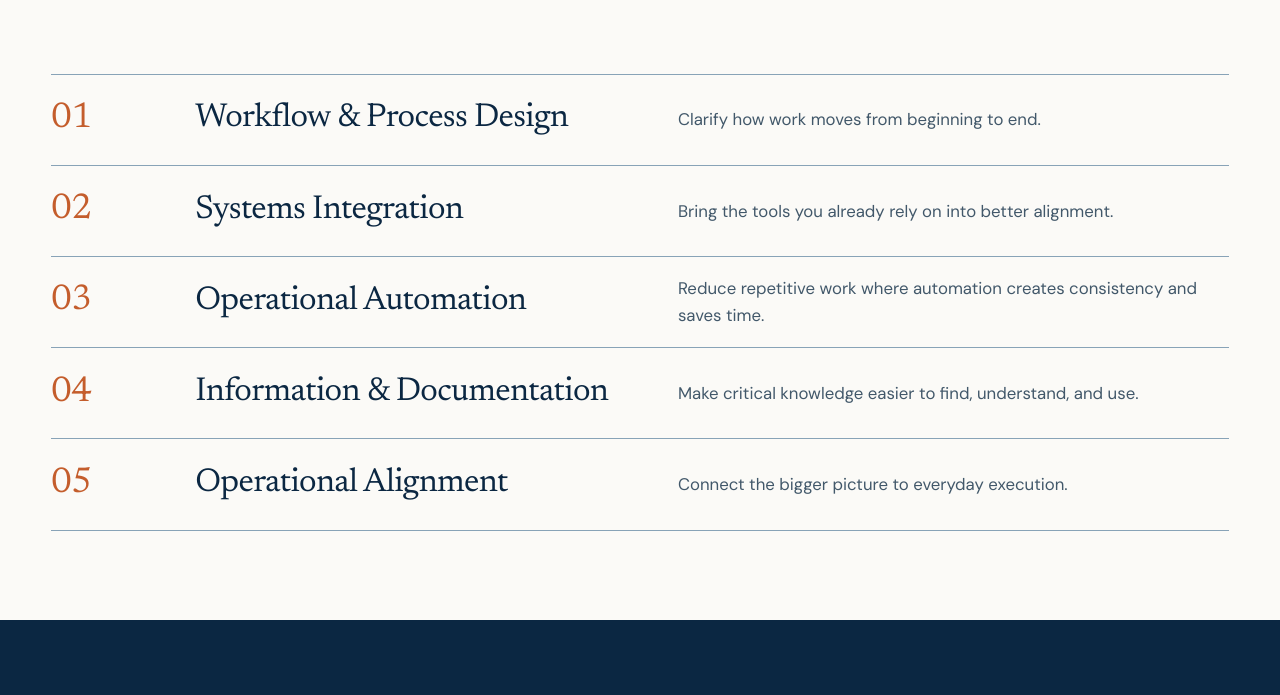
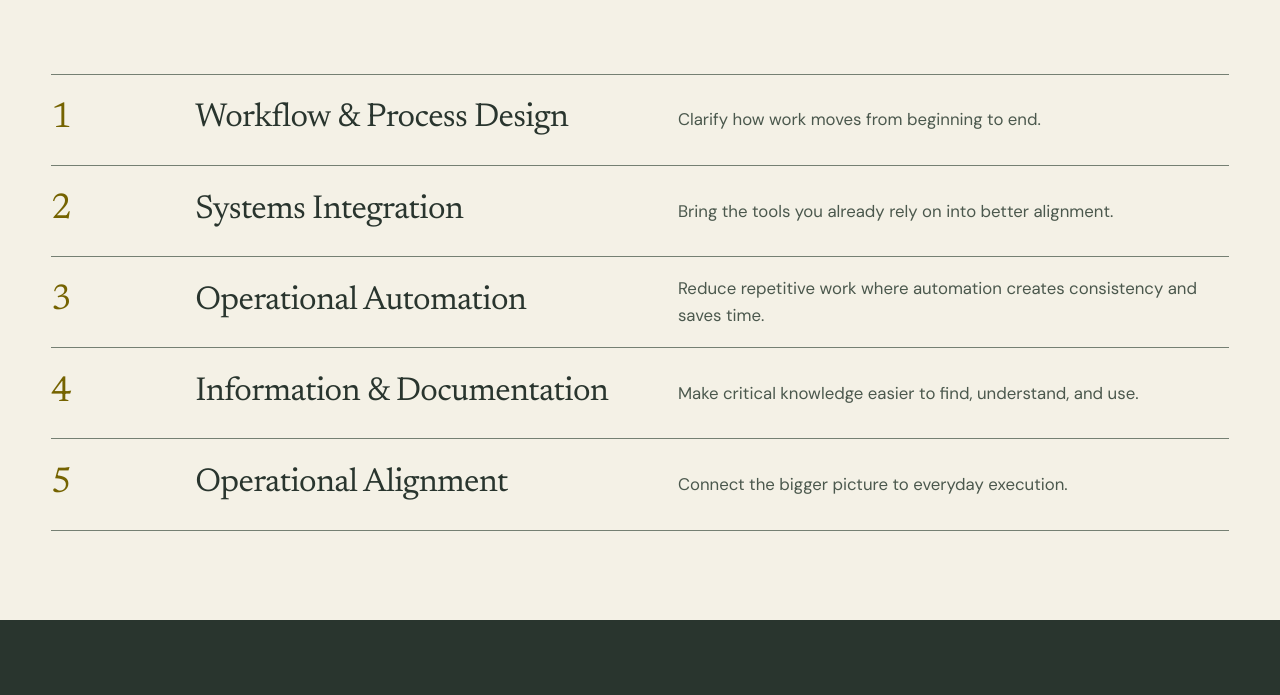
Before and after one commit to CMR2334/ethir-systems, a plain HTML site: page index.html in a window 1280 px wide. Shown: the part 3121-3816 px from the top of the page. Drawn offline with Linux system fonts and the light colour scheme.

Commit message:
Promote mixed-green theme to production

```diff
--- a/index.html
+++ b/index.html
@@ -24,6 +24,7 @@
       rel="stylesheet"
     />
     <link rel="stylesheet" href="/styles.css" />
+    <link rel="stylesheet" href="/theme-fellowship-mix.css" />
     <script src="/script.js" defer></script>
     <title>Ethir Systems — Systems That Make Work Flow.</title>
   </head>
@@ -155,27 +156,27 @@
         <h2 id="services-title">Practical systems,<br />built around real work.</h2>
         <ol class="service-list">
           <li>
-            <span class="service-number">01</span>
+            <span class="service-number">1</span>
             <h3>Workflow &amp; Process Design</h3>
             <p>Clarify how work moves from beginning to end.</p>
           </li>
           <li>
-            <span class="service-number">02</span>
+            <span class="service-number">2</span>
             <h3>Systems Integration</h3>
             <p>Bring the tools you already rely on into better alignment.</p>
           </li>
           <li>
-            <span class="service-number">03</span>
+            <span class="service-number">3</span>
             <h3>Operational Automation</h3>
             <p>Reduce repetitive work where automation creates consistency and saves time.</p>
           </li>
           <li>
-            <span class="service-number">04</span>
+            <span class="service-number">4</span>
             <h3>Information &amp; Documentation</h3>
             <p>Make critical knowledge easier to find, understand, and use.</p>
           </li>
           <li>
-            <span class="service-number">05</span>
+            <span class="service-number">5</span>
             <h3>Operational Alignment</h3>
             <p>Connect the bigger picture to everyday execution.</p>
           </li>
--- a/theme-fellowship-mix.css
+++ b/theme-fellowship-mix.css
@@ -17,6 +17,7 @@
   --copper: #586782;
   --copper-dark: #3f4e68;
   --gold: #e3b737;
+  --gold-dark: #756300;
   --gold-bright: #e3b737;
   --rule: rgba(41, 53, 46, 0.24);
 }
@@ -39,9 +40,13 @@
 }
 
 /* Gold marks decisions, destinations, and navigation without taking over. */
-.accent-dot,
-.service-number {
+.accent-dot {
   color: var(--gold);
+}
+
+.service-number,
+.site-footer p {
+  color: var(--gold-dark);
 }
 
 .hero .text-link {
```
Also changed, not shown: theme-fellowship-mix-preview.html (+5 -5 lines).
